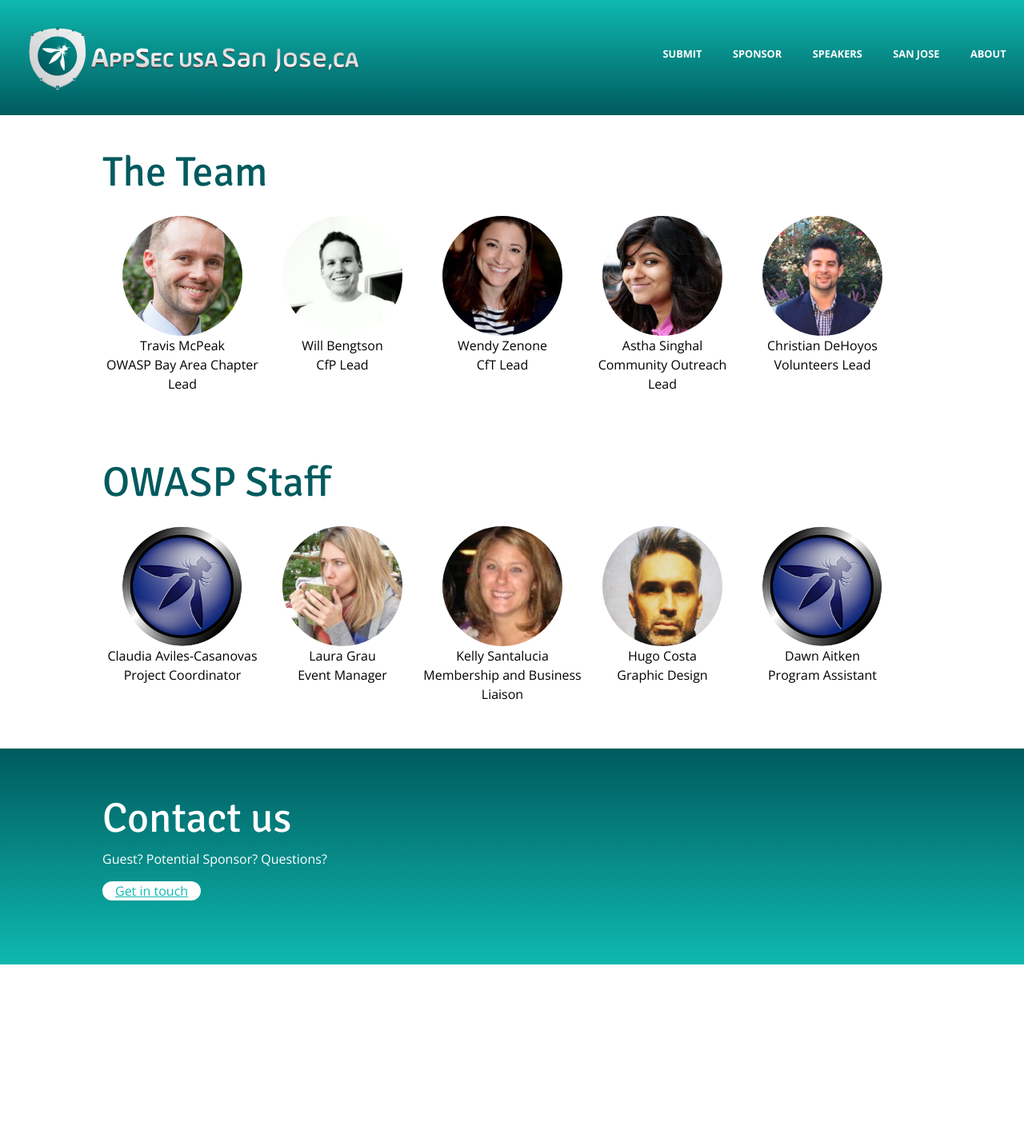
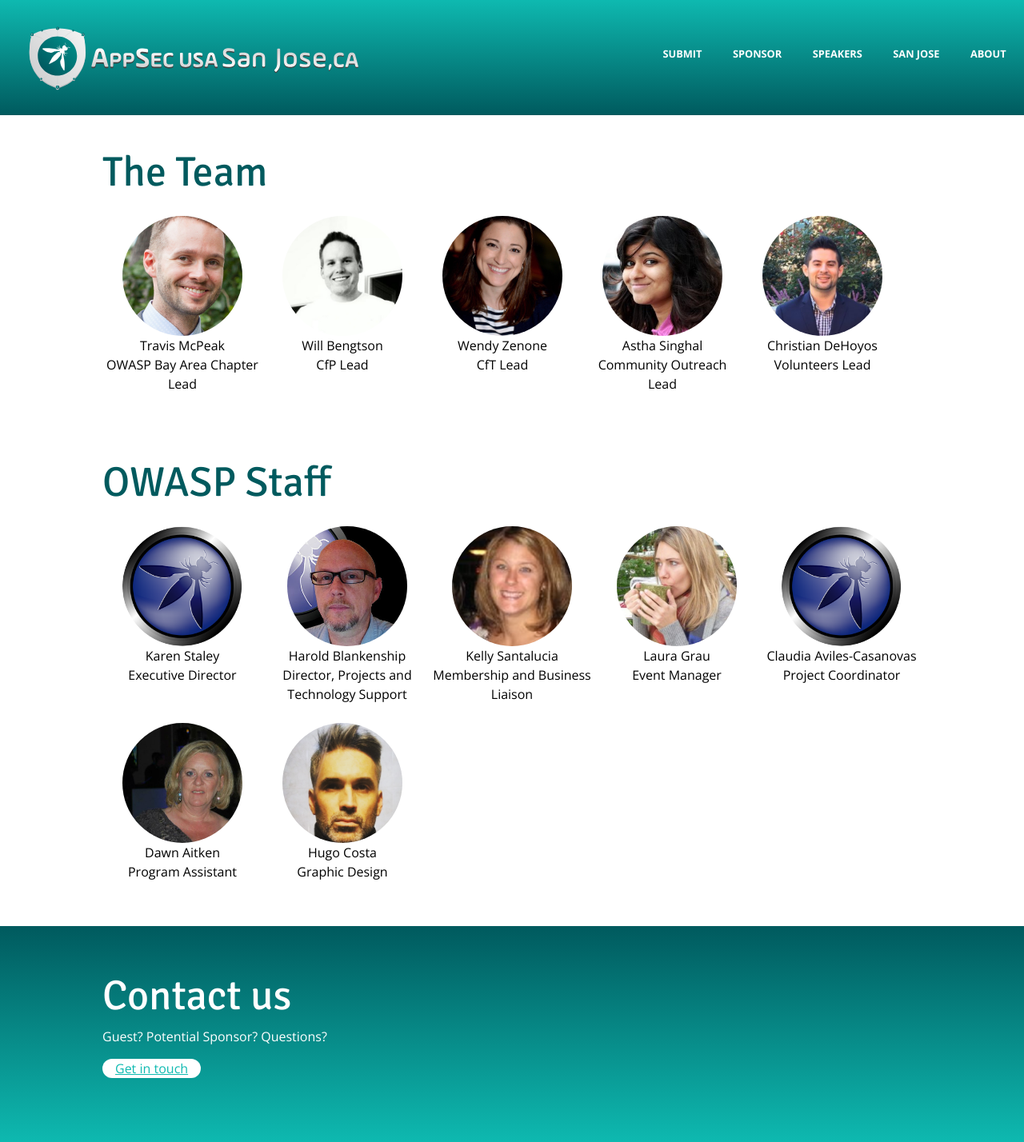
Before and after one commit to OWASP/AppSecUSA2018, a Jekyll site: the page built from about/team.html, in a window 1280 px wide. Shown: the whole page at 80% size. Built offline with Jekyll 4.4.1, drawn with Linux system fonts in a browser that asks for light colours; before the commit the page ends 1206 px from its top, so only the background shows below that.

Commit message:
Fixing staff on team page

```diff
--- a/_data/team.yml
+++ b/_data/team.yml
@@ -15,18 +15,24 @@
     role: Volunteers Lead
     image: christian.jpg
 staff:
+  - name: Karen Staley
+    role: Executive Director
+    image:
+  - name: Harold Blankenship
+    role: Director, Projects and Technology Support
+    image: HB_Profile.jpg
+  - name: Kelly Santalucia
+    role: Membership and Business Liaison
+    image: staff-kelly_santalucia.png
+  - name: Laura Grau
+    role: Event Manager
+    image: Laura-Grau-150x150.png
   - name: Claudia Aviles-Casanovas
     role: Project Coordinator
     image:
-  - name: Laura Grau
-    role: Event Manager
-    image: Laura-Grau-150x150.png
-  - name: Kelly Santalucia
-    role: Membership and Business Liaison
-    image: staff-kelly_santalucia.png
+  - name: Dawn Aitken
+    role: Program Assistant
+    image: Dawn_picture_2.jpg
   - name: Hugo Costa
     role: Graphic Design
     image: OWASP_Staff6_Hugo_Costa-Graphic_Design.jpg
-  - name: Dawn Aitken
-    role: Program Assistant
-    image:
```
Also changed, not shown: assets/images/team/Dawn_picture_2.jpg (added), assets/images/team/HB_Profile.jpg (added).
